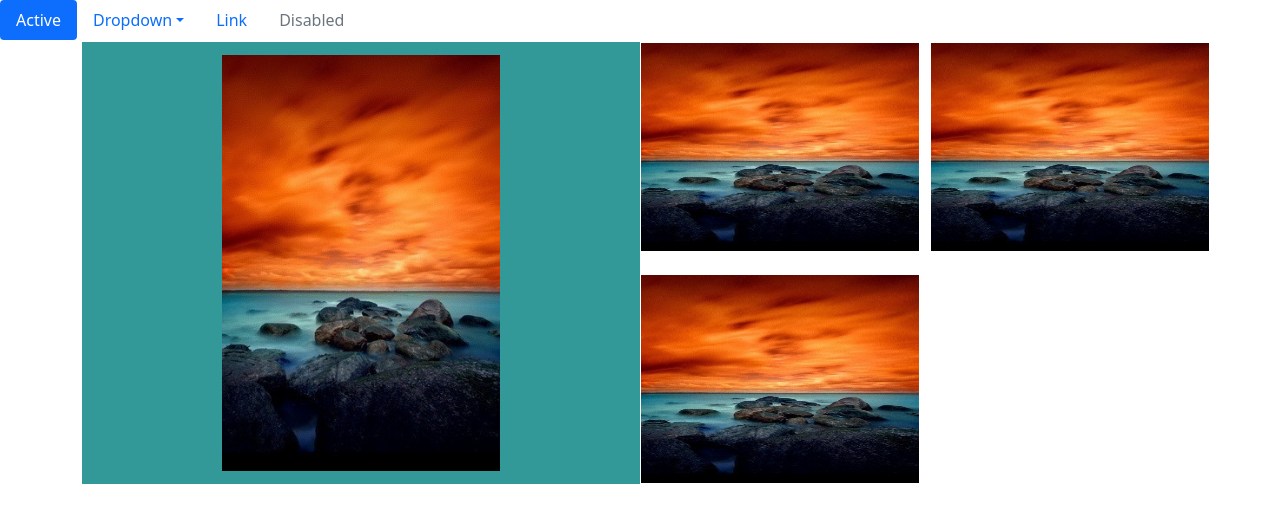
After one commit to happysang/semyung_univ_project, a Django app: page /detailprofile in a window 1280 px wide. The commit adds this page. Shown: the top 523 px of the page. Run offline with Django 4.2, Linux system fonts and the light colour scheme; some libraries are stand-ins or nearby versions.

Commit message:
profile 디테일

```diff
--- a/exhbn_project/exhbn_project/urls.py
+++ b/exhbn_project/exhbn_project/urls.py
@@ -21,5 +21,5 @@ urlpatterns = [
     path('admin/', admin.site.urls),
     path('', views.home, name = 'urlnamehome'),
     path('allprofile', views.allprofile, name = 'allprofile'),
-
+    path('detailprofile', views.detailprofile, name = 'detailprofile')
 ]
--- /dev/null
+++ b/exhbn_project/mainpage/templates/detailprofile.html
@@ -0,0 +1,49 @@
+{% extends 'nav.html' %}
+{% block content %}
+{% load static %}
+
+<table width="100%" style="text-align:center; border:none">
+  <tr>
+      <td colspan="2" style="background-color:white"></td><!--여백용-->
+  </tr>
+  <tr>
+      <td style="background-color:#329998; color:white; width:50%">
+        <img src = "{% static 'imgex.png' %}" width="278" height="416">
+      </td>
+      <td style="text-align:center">
+        <div class="row row-cols-1 row-cols-md-2 g-4">
+
+          <div class="col">
+              <div class="card h-100" style="border:0; outline:0;"> <!--card의 선을 없앴다.-->
+                  <div style="text-align: center;"> <!--사진을 가운데에 오게하기 위해 center 속성을 가진 div태그로 감쌌다.-->
+                      <a><img src = "{% static 'imgex.png' %}" width="278" height="208"></a> <!--330*480사이즈인데 10프로씩 사이즈를 줄였다.-->
+                  </div>
+              </div>
+          </div>
+
+
+          <div class="col">
+            <div class="card h-100" style="border:0; outline:0;"> <!--card의 선을 없앴다.-->
+                <div style="text-align: center;"> <!--사진을 가운데에 오게하기 위해 center 속성을 가진 div태그로 감쌌다.-->
+                    <a><img src = "{% static 'imgex.png' %}" width="278" height="208"></a> <!--330*480사이즈인데 10프로씩 사이즈를 줄였다.-->
+                </div>
+            </div>
+        </div>
+
+        <div class="col">
+          <div class="card h-100" style="border:0; outline:0;"> <!--card의 선을 없앴다.-->
+              <div style="text-align: center;"> <!--사진을 가운데에 오게하기 위해 center 속성을 가진 div태그로 감쌌다.-->
+                  <a><img src = "{% static 'imgex.png' %}" width="278" height="208"></a> <!--330*480사이즈인데 10프로씩 사이즈를 줄였다.-->
+              </div>
+          </div>
+        </div>
+
+
+        </div>
+      </td>
+  </tr>
+  <!--<tr>
+      <td colspan="2" style="background-color:#FFCC00"><h2>Footer 영역</h2></td>
+  </tr>-->
+</table>
+{% endblock %}
--- a/exhbn_project/mainpage/templates/home.html
+++ b/exhbn_project/mainpage/templates/home.html
@@ -2,4 +2,6 @@
 {% block content %}
 홈 입니다.
 <a href="{%url 'allprofile' %}" class="button">proflie 전체 페이지</a>
+<a href="{%url 'detailprofile' %}" class="button">proflie 디테일 페이지</a>
+
 {% endblock %}
--- a/exhbn_project/mainpage/views.py
+++ b/exhbn_project/mainpage/views.py
@@ -7,3 +7,6 @@ def home(request):
 
 def allprofile(request):
     return render (request, 'allprofile.html')
+
+def detailprofile(request):
+    return render (request, 'detailprofile.html')
```
Also changed, not shown: exhbn_project/mainpage/templates/allprofile.html (+8 -8 lines).
